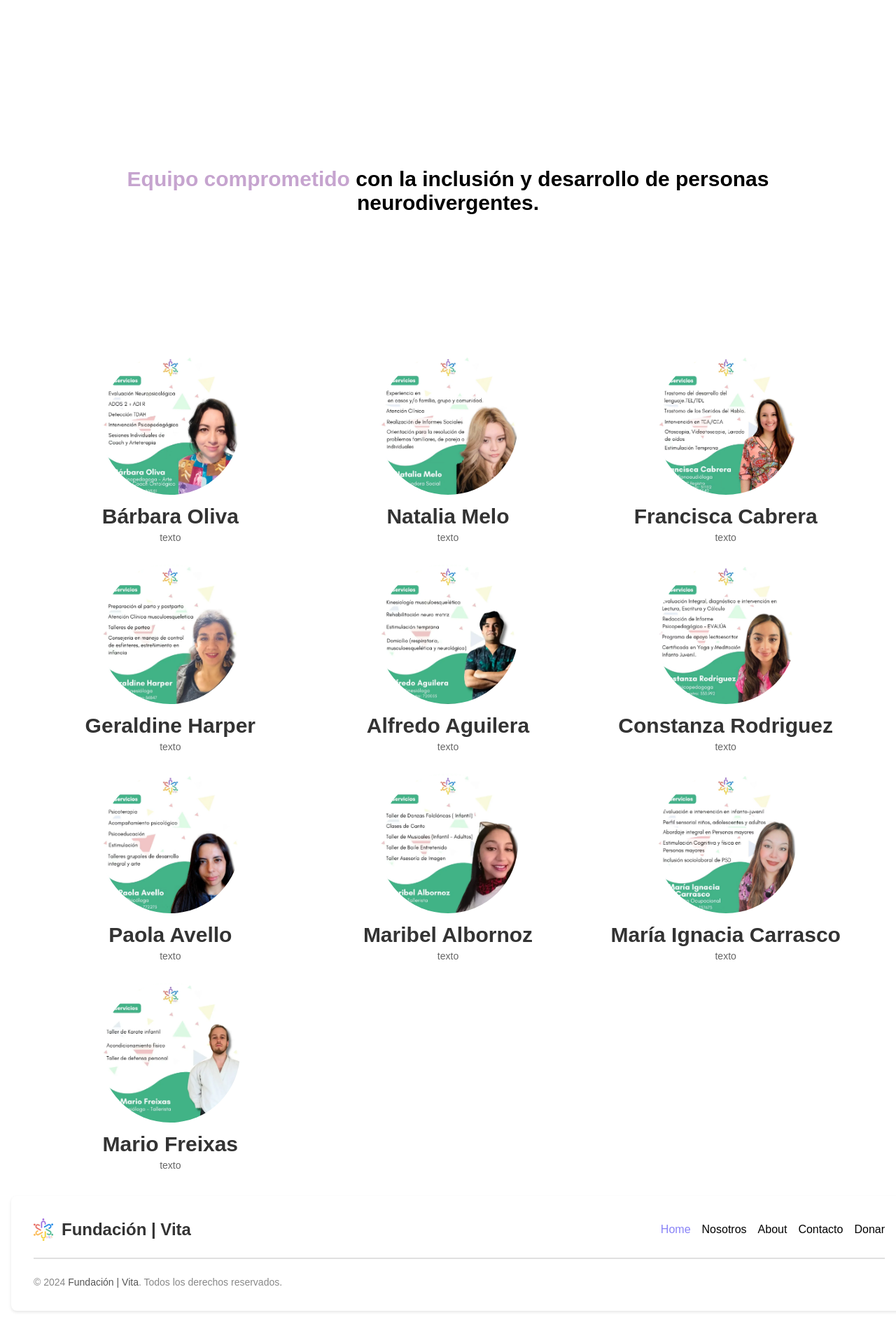
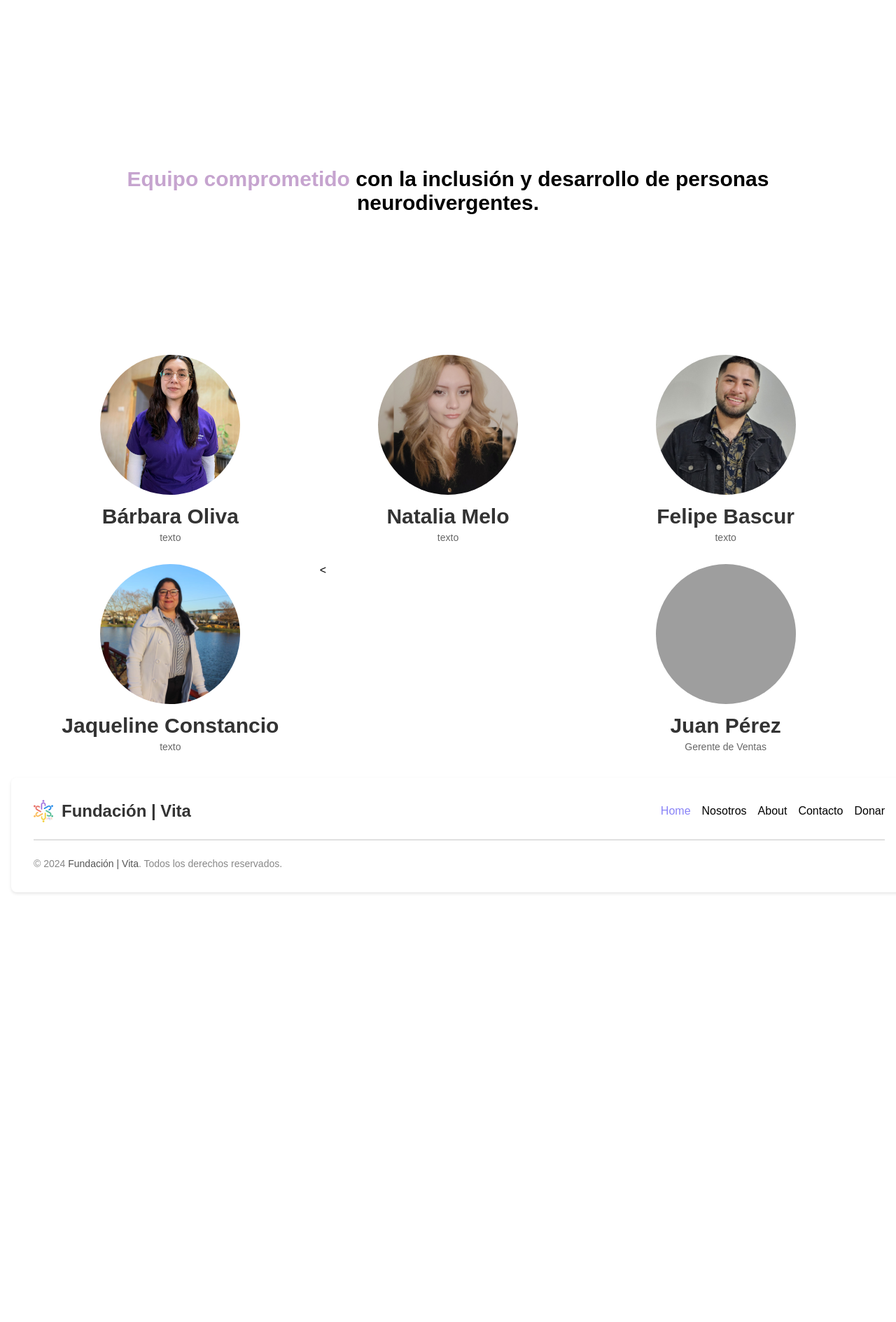
Before and after one commit to VictorGavilanR/WebFundacion, a PHP site: page /nosotros.html in a window 1280 px wide. Shown: the part 1390-3279 px from the top of the page at 70% size. After the commit the page ends 2667 px from the top, so only its background shows below. Run offline with PHP 8.4, Linux system fonts and the light colour scheme; grey boxes are pictures that could not be loaded.

Commit message:
commit
Arregle las fotos, falta hacer que funcione el boton de X y agregarle las descripciones al equipo

```diff
--- a/nosotros.html
+++ b/nosotros.html
@@ -20,7 +20,7 @@
             <a href="index.html" style="--i:1;" class="active">Home</a>
             <a href="index.html#nosotros" style="--i:4;">Nosotros</a>
             <a href="index.html#galeria" style="--i:2;">Galería</a>
-            <a href="#" style="--i:3;">Contacto</a>
+            <a href="index.html#contacto" style="--i:3;">Contacto</a>
             <a href="#" style="--i:5;">Donar</a>
         </nav>
 
@@ -99,60 +99,63 @@
 
     <div class="decoration"></div>
     <div class="container">
-        <h3 id="inicio"><span class="morado">Equipo comprometido </span> con la inclusión y desarrollo de personas neurodivergentes.</h3>
+        <h3 id="inicio"><span class="morado">Equipo comprometido</span> con la inclusión y desarrollo de personas neurodivergentes.</h3>
         <div class="team-grid">
-            <div class="team-member" onclick="openModal('img/equipodetrabajobarbara.png', 'Bárbara Oliva', 'Información detallada de Bárbara Oliva...')">
-                <img src="img/equipodetrabajobarbara.png" alt="Barbara Oliva">
+            <div class="team-member" onclick="openModal('fotos fundacion/Belen Benitez Castilla.jpg', 'Belen Benitez Castilla', 'Información detallada de Belen Benitez Castilla...')">
+                <img src="fotos fundacion/Belen Benitez Castilla.jpg" alt="Belen Benitez Castilla">
                 <h3>Bárbara Oliva</h3>
                 <p>texto</p>
             </div>
-            <div class="team-member" onclick="openModal('img/equipodetrabajotrabajadorasocial.png', 'Natalia Melo', 'Información detallada de Natalia Melo...')">
-                <img src="img/equipodetrabajotrabajadorasocial.png" alt="Natalia Melo">
+            <div class="team-member" onclick="openModal('fotos fundacion/Natalia Melo.jpg', 'Natalia Melo', 'Información detallada de Natalia Melo...')">
+                <img src="fotos fundacion/Natalia Melo.jpg" alt="Natalia Melo">
                 <h3>Natalia Melo</h3>
                 <p>texto</p>
             </div>
-            <div class="team-member" onclick="openModal('img/equipodetrabajofonoaudiologa.png', 'Francisca Cabrera', 'Información detallada de Francisca Cabrera...')">
-                <img src="img/equipodetrabajofonoaudiologa.png" alt="Francisca Cabrera">
-                <h3>Francisca Cabrera</h3>
+            <div class="team-member" onclick="openModal('fotos fundacion/felipebascur.jpg', 'Felipe Bascur', 'Información detallada de Felipe Bascur...')">
+                <img src="fotos fundacion/felipebascur.jpg" alt="Felipe Bascur">
+                <h3>Felipe Bascur</h3>
                 <p>texto</p>
             </div>
-            <div class="team-member" onclick="openModal('img/equipodetrabajokinesiologa.png', 'Geraldine Harper', 'Información detallada de Geraldine Harper...')">
-                <img src="img/equipodetrabajokinesiologa.png" alt="Geraldine Harper">
-                <h3>Geraldine Harper</h3>
+            <div class="team-member" onclick="openModal('fotos fundacion/jaqueline Constancio.jpg', 'Jaqueline Constancio', 'Información detallada de Jaqueline Constancio...')">
+                <img src="fotos fundacion/jaqueline Constancio.jpg" alt="Jaqueline Constancio">
+                <h3>Jaqueline Constancio</h3>
                 <p>texto</p>
             </div>
-            <div class="team-member" onclick="openModal('img/equipodetrabajokinesiologo.png', 'Alfredo Aguilera', 'Información detallada de Alfredo Aguilera...')">
-                <img src="img/equipodetrabajokinesiologo.png" alt="Alfredo Aguilera">
-                <h3>Alfredo Aguilera</h3>
-                <p>texto</p>
-            </div>
-            <div class="team-member" onclick="openModal('img/equipodetrabajopsico.png', 'Constanza Rodriguez', 'Información detallada de Constanza Rodriguez...')">
-                <img src="img/equipodetrabajopsico.png" alt="Constanza Rodriguez">
-                <h3>Constanza Rodriguez</h3>
-                <p>texto</p>
-            </div>
-            <div class="team-member" onclick="openModal('img/equipodetrabajopsicologa.png', 'Paola Avello', 'Información detallada de Paola Avello...')">
-                <img src="img/equipodetrabajopsicologa.png" alt="Paola Avello">
-                <h3>Paola Avello</h3>
-                <p>texto</p>
-            </div>
-            <div class="team-member" onclick="openModal('img/equipodetrabajotallerista.png', 'Maribel Albornoz', 'Información detallada de Maribel Albornoz...')">
-                <img src="img/equipodetrabajotallerista.png" alt="Maribel Albornoz">
-                <h3>Maribel Albornoz</h3>
-                <p>texto</p>
-            </div>
-            <div class="team-member" onclick="openModal('img/equipodetrabajoterapeuta.png', 'María Ignacia Carrasco', 'Información detallada de María Ignacia Carrasco...')">
-                <img src="img/equipodetrabajoterapeuta.png" alt="María Ignacia Carrasco">
-                <h3>María Ignacia Carrasco</h3>
-                <p>texto</p>
-            </div>
-            <div class="team-member" onclick="openModal('img/equipotrabajokarate.png', 'Mario Freixas', 'Información detallada de Mario Freixas...')">
-                <img src="img/equipotrabajokarate.png" alt="Mario Freixas">
-                <h3>Mario Freixas</h3>
-                <p>texto</p>
+            <<div class="team-member" onclick="openModal({
+                nombre: 'Juan Pérez',
+                cargo: 'Gerente de Ventas',
+                numeroRegistro: '12345',
+                imagenSrc: 'ruta-a-la-imagen.jpg',
+                servicios: ['Consultoría', 'Análisis de ventas', 'Estrategia de mercado']
+            })">
+                <img src="ruta-a-la-imagen.jpg" alt="Juan Pérez">
+                <h3>Juan Pérez</h3>
+                <p>Gerente de Ventas</p>
             </div>
         </div>
     </div>
+
+<!-- Modal -->
+<!-- Modal -->
+<div id="modal" class="modal">
+    <div class="modal-content">
+        <span class="modal-close">&times;</span>
+        <img id="modal-img" src="" alt="Image" />
+        <div class="modal-text">
+            <h2 id="modal-title">Nombre</h2>
+            <p id="modal-description">Cargo</p>
+
+            <!-- Lista de servicios -->
+            <p><strong>Servicios:</strong></p>
+            <ul id="modal-servicios"></ul>
+
+            <!-- Número de registro -->
+            <p><strong>Número de Registro:</strong> <span id="modal-registro"></span></p>
+        </div>
+    </div>
+</div>
+
+
 
     <!--Footer-->
     <footer class="footer-container">
```
Also changed, not shown: index.html (+5 -26 lines), script.js (+31 -9 lines), style.css (+98 -34 lines), fotos fundacion/felipebascur.jpg, img/layered-waves-haikei.png (added).
